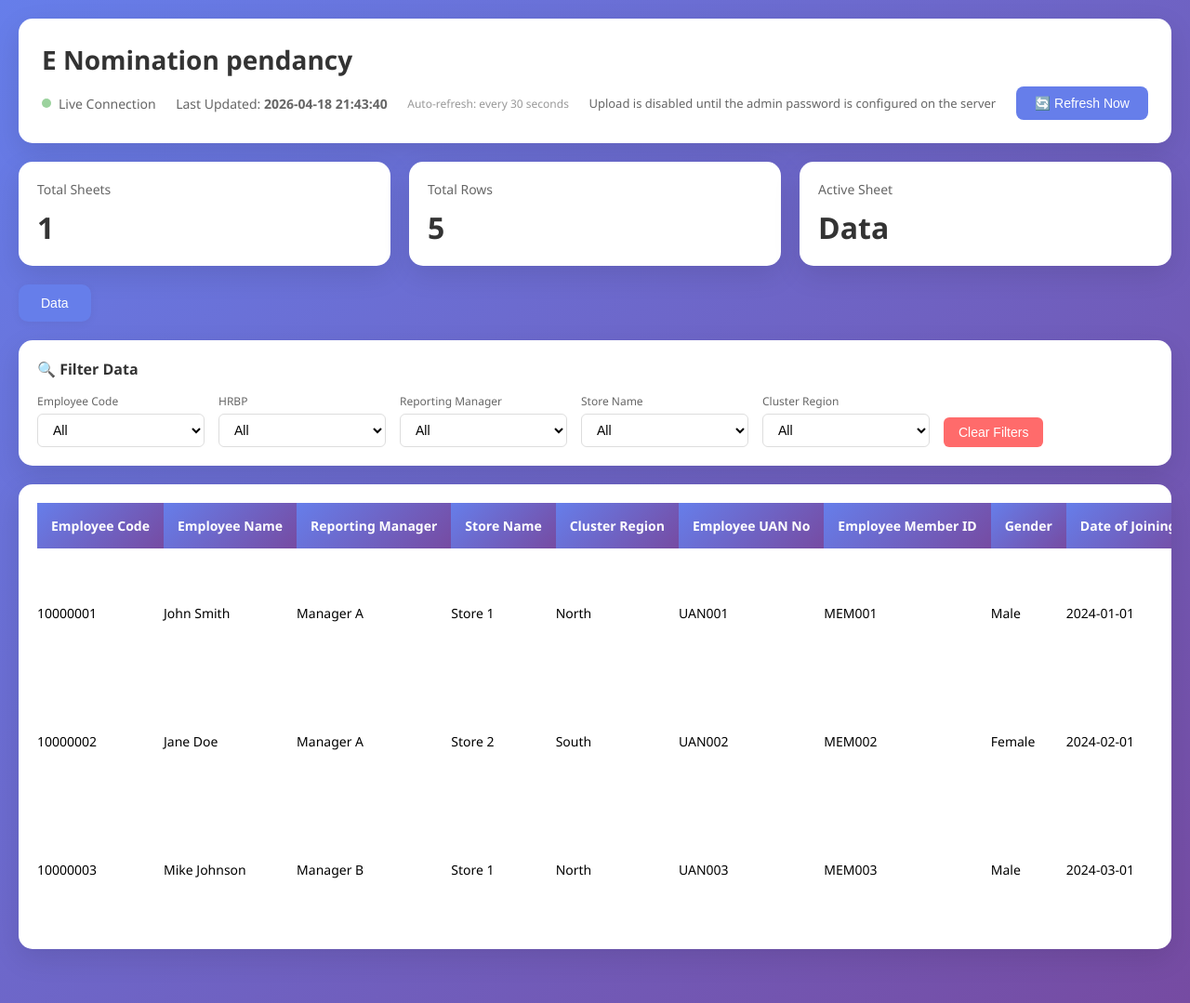
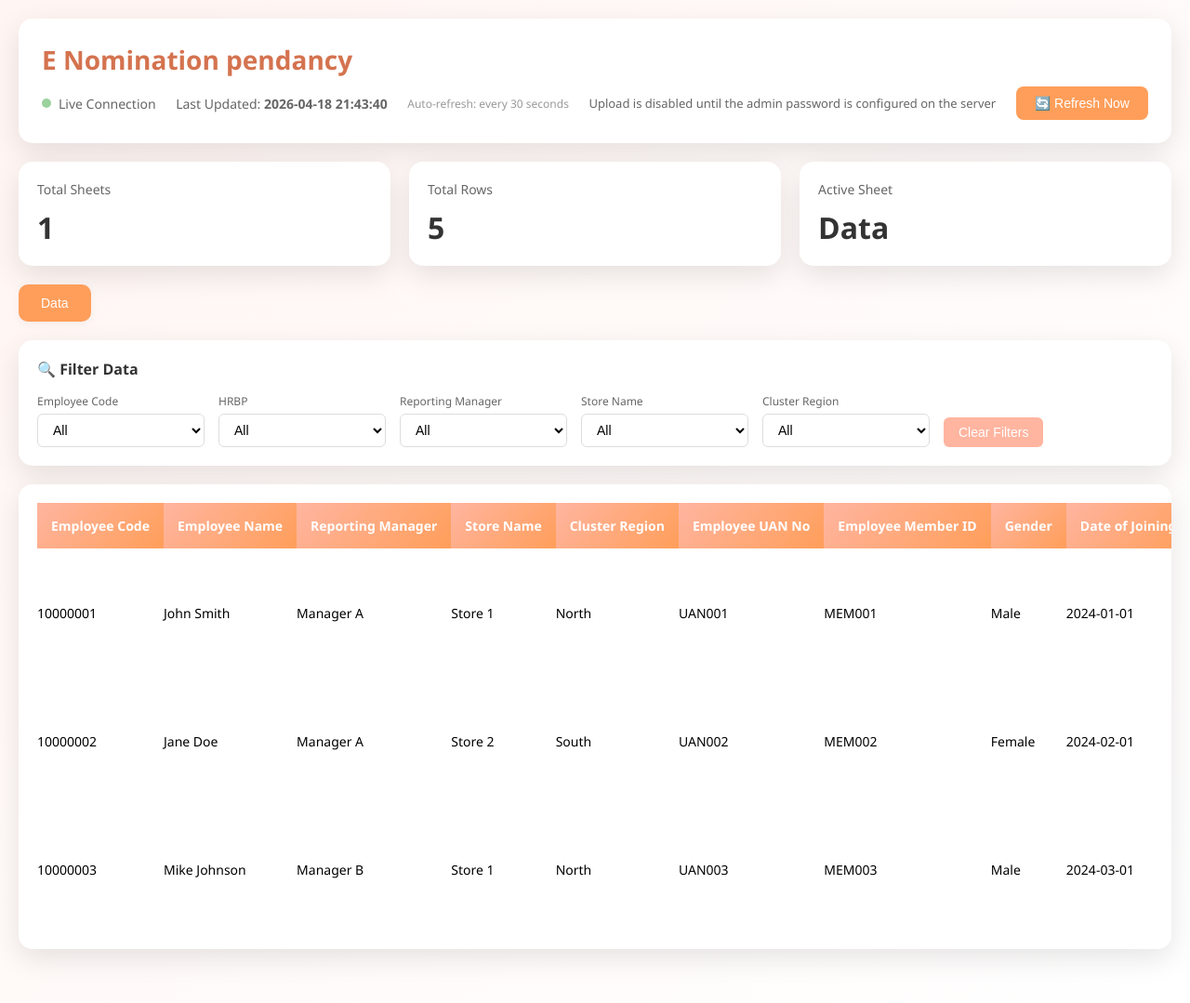
Before and after one commit to vredkar12/excel-dashboard, a Flask app: page /e-nomination-pendancy in a window 1280 px wide. Shown: the whole page at 93% size. Run offline with Flask 3, Linux system fonts and the light colour scheme; the visitor is signed in with stand-in values (Sample User, id 1).

Commit message:
Update dashboard with peach pink and white theme

```diff
--- a/templates/index.html
+++ b/templates/index.html
@@ -12,8 +12,8 @@
         }
 
         body {
-            font-family: 'Segoe UI', Tahoma, Geneva, Verdana, sans-serif;
-            background: linear-gradient(135deg, #667eea 0%, #764ba2 100%);
+            font-family: 'Poppins', 'Segoe UI', Tahoma, Geneva, Verdana, sans-serif;
+            background: linear-gradient(135deg, #FFF5F2 0%, #FFFFFF 100%);
             min-height: 100vh;
             padding: 20px;
         }
@@ -32,7 +32,7 @@
         }
 
         h1 {
-            color: #333;
+            color: #D4734F;
             font-size: 28px;
             margin-bottom: 10px;
         }
@@ -67,7 +67,7 @@
         }
 
         .refresh-btn {
-            background: #667eea;
+            background: #FF9E5A;
             color: white;
             border: none;
             padding: 10px 20px;
@@ -78,11 +78,11 @@
         }
 
         .refresh-btn:hover {
-            background: #5568d3;
+            background: #FF8C3A;
         }
 
         .upload-btn {
-            background: #4CAF50;
+            background: #E8956F;
             color: white;
             border: none;
             padding: 10px 20px;
@@ -93,7 +93,7 @@
         }
 
         .upload-btn:hover {
-            background: #45a049;
+            background: #D87E57;
         }
 
         .upload-section {
@@ -110,7 +110,7 @@
         }
 
         .logout-btn {
-            background: #ff9800;
+            background: #FF7043;
             color: white;
             border: none;
             padding: 10px 20px;
@@ -121,7 +121,7 @@
         }
 
         .logout-btn:hover {
-            background: #f57c00;
+            background: #FF5722;
         }
 
         .upload-note {
@@ -197,7 +197,7 @@
         }
 
         .sheet-tab.active {
-            background: #667eea;
+            background: #FF9E5A;
             color: white;
         }
 
@@ -249,11 +249,11 @@
 
         .filter-group select:focus {
             outline: none;
-            border-color: #667eea;
+            border-color: #FF9E5A;
         }
 
         .clear-filters-btn {
-            background: #ff6b6b;
+            background: #FFB5A0;
             color: white;
             border: none;
             padding: 8px 16px;
@@ -265,7 +265,7 @@
         }
 
         .clear-filters-btn:hover {
-            background: #ff5252;
+            background: #FF9E5A;
         }
 
         .data-table-container {
@@ -291,7 +291,7 @@
         }
 
         th {
-            background: linear-gradient(135deg, #667eea 0%, #764ba2 100%);
+            background: linear-gradient(135deg, #FFB5A0 0%, #FF9E5A 100%);
             color: white;
             padding: 15px;
             text-align: left;
@@ -313,7 +313,7 @@
         }
 
         tr:hover td {
-            background-color: #f5f7ff;
+            background-color: #FFF5F2;
         }
 
         /* Status highlighting */
@@ -338,7 +338,7 @@
         }
 
         tr:hover {
-            background: #f8f9ff;
+            background: #FFF5F2;
         }
 
         .loading {
```
